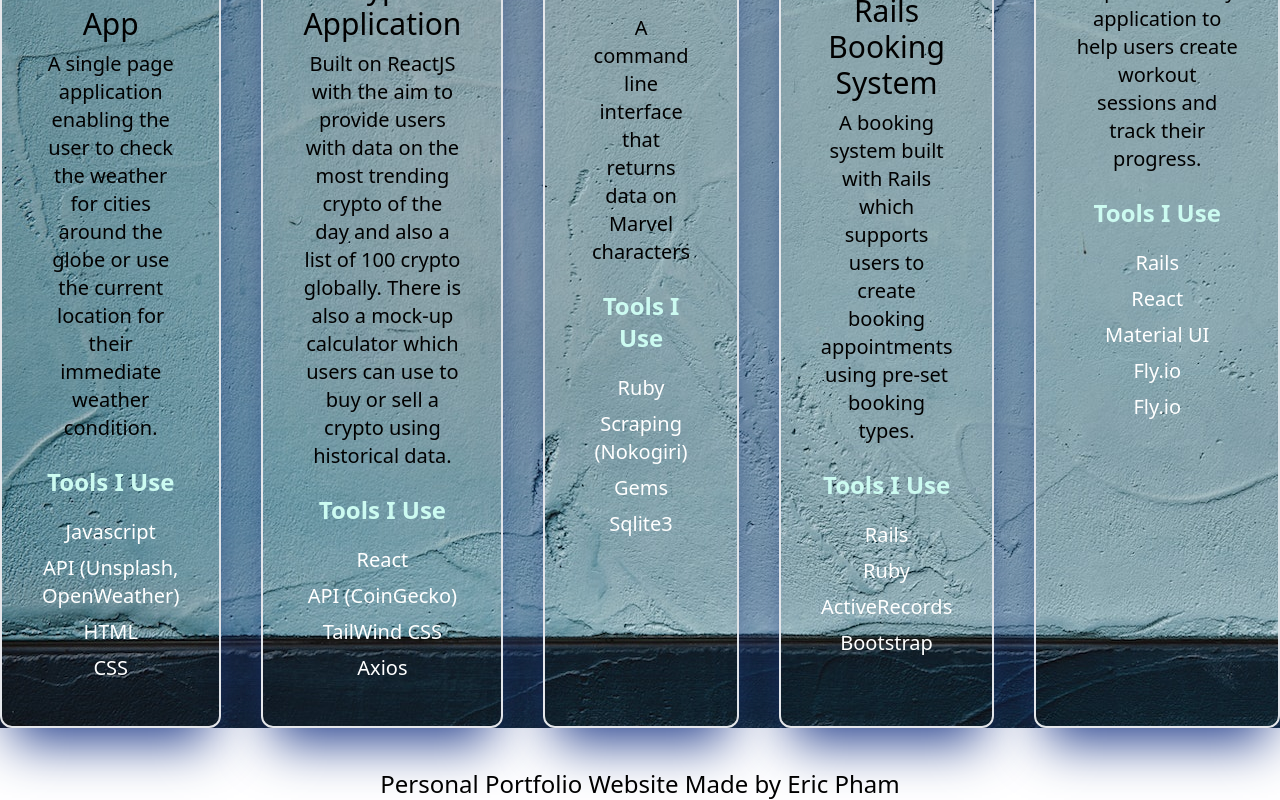
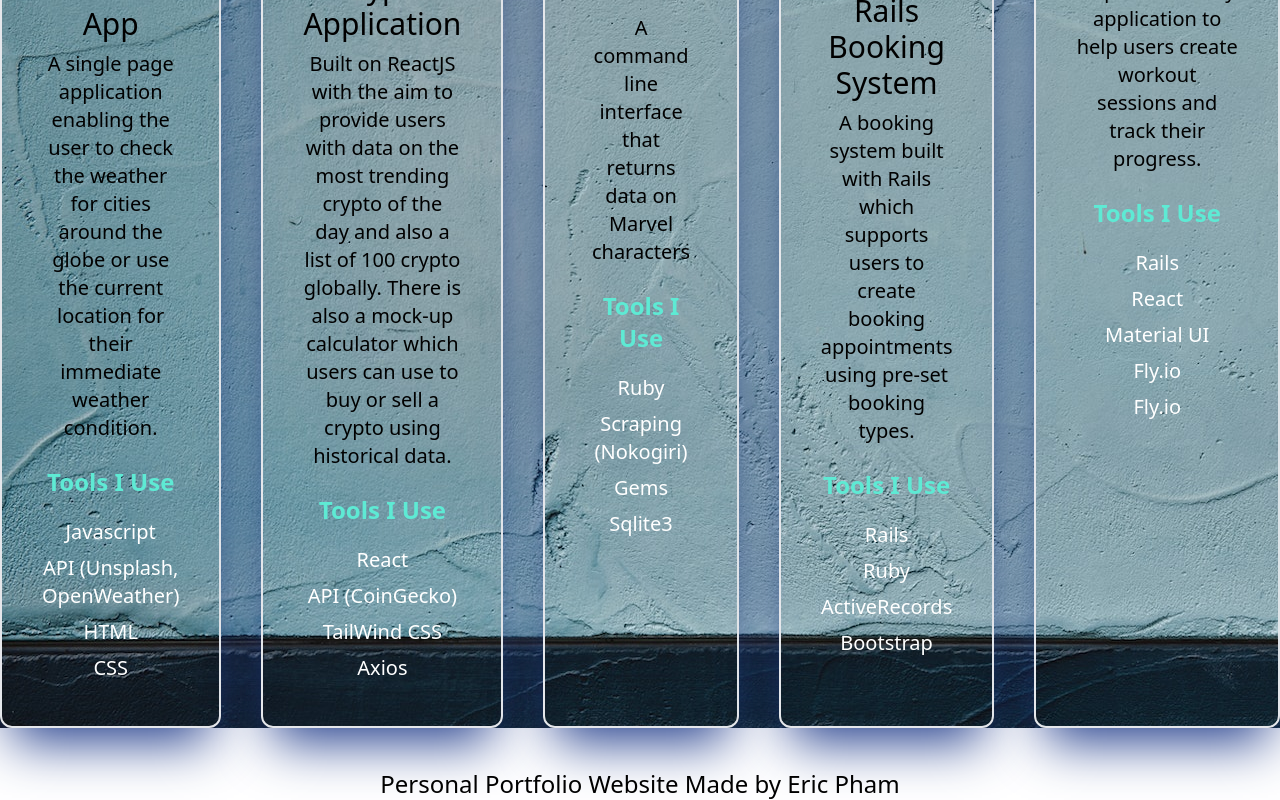
Before and after one commit to ericpham19/Portfolio, a Next.js app: page / in a window 1280 px wide. Shown: the part 1513-2313 px from the top of the page. Built offline with nearby package versions, Linux system fonts and the light colour scheme.

Commit message:
css  changes

```diff
--- a/pages/index.js
+++ b/pages/index.js
@@ -75,7 +75,7 @@
               <p className="py-2 text-xl">
                 A single page application enabling the user to check the weather for cities around the globe or use the current location for their immediate weather condition.
               </p>
-              <h4 className="py-4 text-teal-100 text-2xl font-extrabold">Tools I Use</h4>
+              <h4 className="py-4 text-teal-300 text-2xl font-extrabold">Tools I Use</h4>
               <p className="text-white dark:text-black py-1 text-xl">Javascript</p>
               <p className="text-white dark:text-black py-1 text-xl">API (Unsplash, OpenWeather)</p>
               <p className="text-white dark:text-black py-1 text-xl">HTML</p>
@@ -89,7 +89,7 @@
               <p className="py-2 text-xl">
                Built on ReactJS with the aim to provide users with data on the most trending crypto of the day and also a list of 100 crypto globally. There is also a mock-up calculator which users can use to buy or sell a crypto using historical data.
               </p>
-              <h4 className="py-4 text-teal-100 text-2xl font-extrabold"> Tools I Use</h4>
+              <h4 className="py-4 text-teal-300 text-2xl font-extrabold"> Tools I Use</h4>
               <p className="text-white dark:text-black py-1 text-xl">React</p>
               <p className="text-white dark:text-black py-1 text-xl">API (CoinGecko)</p>
               <p className="text-white dark:text-black py-1 text-xl">TailWind CSS</p>
@@ -103,7 +103,7 @@
               <p className="py-2 text-xl">
                 A command line interface that returns data on Marvel characters
               </p>
-              <h4 className="py-4 text-teal-100 text-2xl font-extrabold"> Tools I Use</h4>
+              <h4 className="py-4 text-teal-300 text-2xl font-extrabold"> Tools I Use</h4>
               <p className="text-white dark:text-black py-1 text-xl">Ruby</p>
               <p className="text-white dark:text-black flex-1 py-1 text-xl">Scraping (Nokogiri)</p>
               <p className="text-white dark:text-black py-1 text-xl">Gems</p>
@@ -118,7 +118,7 @@
               <p className="py-2 text-xl">
                 A booking system built with Rails which supports users to create booking appointments using pre-set booking types.
               </p>
-              <h4 className="py-4 text-teal-100 text-2xl font-extrabold">Tools I Use</h4>
+              <h4 className="py-4 text-teal-300 text-2xl font-extrabold">Tools I Use</h4>
               <p className="text-white dark:text-black py-1 text-xl">Rails</p>
               <p className="text-white dark:text-black py-1 text-xl">Ruby</p>
               <p className="text-white dark:text-black py-1 text-xl">ActiveRecords</p>
@@ -132,7 +132,7 @@
               <p className="py-2 text-xl">
                 A quick and easy application to help users create workout sessions and track their progress.
               </p>
-              <h4 className="py-4 text-teal-100 text-2xl font-extrabold">Tools I Use</h4>
+              <h4 className="py-4 text-teal-300 text-2xl font-extrabold">Tools I Use</h4>
               <p className="text-white dark:text-black py-1 text-xl">Rails</p>
               <p className="text-white dark:text-black py-1 text-xl">React</p>
               <p className="text-white dark:text-black py-1 text-xl">Material UI</p>
```
